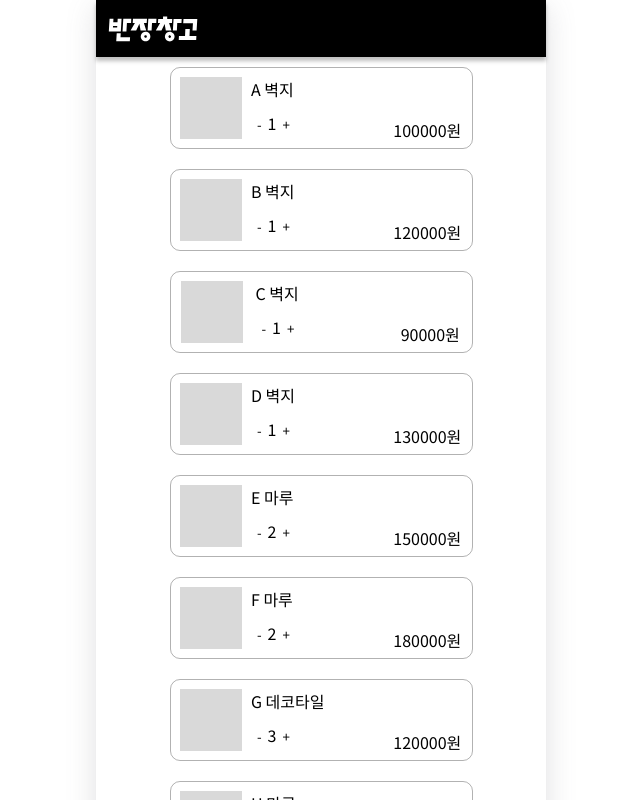
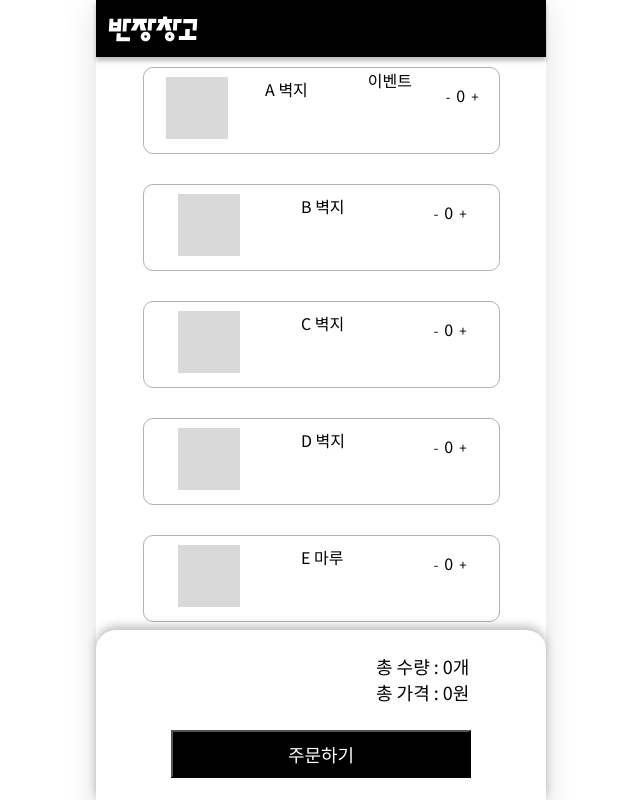
Before and after one commit to yzinnie/API-APP, a React (Create React App) app: page /order in a window 1280 px wide. Shown: the top 800 px of the page, without its empty margins (319-959 px from the left). Built offline with nearby package versions, Linux system fonts and the light colour scheme; data requests are answered from the project's data file.

Commit message:
UPDATE files

```diff
--- a/package.json
+++ b/package.json
@@ -6,11 +6,13 @@
     "@testing-library/jest-dom": "^5.17.0",
     "@testing-library/react": "^13.4.0",
     "@testing-library/user-event": "^13.5.0",
+    "axios": "^1.6.5",
     "json-server": "^1.0.0-alpha.14",
     "react": "^18.2.0",
     "react-dom": "^18.2.0",
     "react-router-dom": "^6.21.1",
     "react-scripts": "5.0.1",
+    "redux-thunk": "^3.1.0",
     "web-vitals": "^2.1.4"
   },
   "scripts": {
--- a/src/App.css
+++ b/src/App.css
@@ -68,12 +68,14 @@ body {
 /* Header */
 .Header {
   height: 57px;
-  top: 1px;
+  width: 440px;
+  top: 0px;
   padding-left: 10px;
   display: flex;
   align-items: center;
   background-color: black;
   box-shadow: 0px 4px 4px 0px #00000040;
+  position: sticky;
 }
 
 /* Items */
@@ -94,8 +96,8 @@ body {
   justify-content: space-around;
   align-items: flex-start;
   list-style: none;
-  width: 301px;
-  height: 80px;
+  width: 355px;
+  height: 85px;
   top: 76px;
   left: 25px;
   border-radius: 10px;
@@ -123,7 +125,7 @@ body {
 }
 
 .Items .item-materialType {
-  padding-top: 10px;
+  padding-top: 15px;
 }
 
 .Items .item-materialType button {
@@ -132,3 +134,35 @@ body {
   cursor: pointer;
   size: 18px;
 }
+
+/* Footer */
+.Footer {
+  width: 450px;
+  height: 170px;
+  position: sticky;
+  bottom: 0;
+  border-radius: 20px 20px 0px 0px;
+  background: rgba(255, 255, 255, 1);
+  box-shadow: 0px -4px 10px 0px rgba(0, 0, 0, 0.25);
+}
+
+.Footer button {
+  position: relative;
+  background: rgba(0, 0, 0, 1);
+  color: #fff;
+  width: 300px;
+  height: 48px;
+  top: 100px;
+  left: 75px;
+  font-size: 18px;
+  text-align: center;
+  cursor: pointer;
+}
+
+.Footer .footer-text {
+  position: relative;
+  width: fit-content;
+  left: 280px;
+  top: -25px;
+  font-size: 18px;
+}
--- a/src/App.js
+++ b/src/App.js
@@ -1,6 +1,6 @@
 import './App.css';
 import { BrowserRouter, Route, Routes } from 'react-router-dom';
-import React, { useEffect } from 'react';
+import React, { useEffect, useState } from 'react';
 import Home from './pages/Home';
 import Order from './pages/Order';
 import Complete from './pages/Complete';
--- /dev/null
+++ b/src/components/Footer.js
@@ -0,0 +1,12 @@
+const Footer = () => {
+  return (
+    <div className="Footer">
+      <button>주문하기</button>
+      <div className="footer-text">
+        <div>총 수량 : 0개</div>
+        <div>총 가격 : 0원</div>
+      </div>
+    </div>
+  );
+};
+export default Footer;
--- a/src/components/Items.js
+++ b/src/components/Items.js
@@ -1,27 +1,37 @@
-import React, { useState } from 'react';
-import data from '../db/db.json';
+import axios from 'axios';
+import React, { useState, useEffect } from 'react';
 
-const Items = () => {
+export const Event = () => {
+  return <div>이벤트</div>;
+};
+
+const Items = ({ item, item_name, item_event }) => {
+  const [count, setCount] = useState(0);
+
+  const handleIncreaseCount = () => {
+    if (count < 999) {
+      setCount(count + 1);
+    }
+  };
+
+  const handleDecreaseCount = () => {
+    if (count > 0) {
+      setCount(count - 1);
+    }
+  };
+
   return (
     <div className="Items">
-      {data.items.map((item) => (
-        <div className="item-list" key={item.id}>
-          <div>
-            <img src={process.env.PUBLIC_URL + `assets/logo-items.svg`} />
-          </div>
-          <div className="item-name">
-            {item.name}{' '}
-            <div className="item-materialType">
-              {' '}
-              <button>-</button>
-              {item.materialType}
-              <button>+</button>
-            </div>
-          </div>
-
-          <div className="item-price">{item.price}원</div>
+      <div className="item-list">
+        <img src={process.env.PUBLIC_URL + `assets/logo-items.svg`} />
+        <div className="item-name">{item_name}</div>
+        {item_event === 1 && <Event />}
+        <div className="item-materialType">
+          <button onClick={handleDecreaseCount}>-</button>
+          <span>{count}</span>
+          <button onClick={handleIncreaseCount}>+</button>
         </div>
-      ))}
+      </div>
     </div>
   );
 };
--- a/src/pages/Order.js
+++ b/src/pages/Order.js
@@ -1,12 +1,54 @@
-import React from 'react';
+import React, { useEffect, useState } from 'react';
 import Header from '../components/Header';
 import Items from '../components/Items';
+import Footer from '../components/Footer';
+import axios from 'axios';
+
+export const Loading = () => {
+  return (
+    <div>
+      목록을 <br />
+      불러오고 있습니다.
+    </div>
+  );
+};
 
 const Order = () => {
+  const [items, setItems] = useState([]);
+  const [isLoading, setIsLoading] = useState(true);
+
+  const fetchItems = async () => {
+    const { data } = await axios.get('http://localhost:3001/items');
+    setItems(data);
+    setIsLoading(false);
+  };
+
+  useEffect(() => {
+    fetchItems();
+  }, []);
+
   return (
     <div className="Order">
       <Header />
+      <div>
+        {isLoading === true ? (
+          <Loading />
+        ) : (
+          <>
+            {items?.map((item) => (
+              <Items
+                key={item.id}
+                item={item}
+                item_name={item.name}
+                item_event={item.event}
+                item_count={item.materialType}
+              />
+            ))}
+          </>
+        )}
+      </div>
       <Items />
+      <Footer isLoading={isLoading} />
     </div>
   );
 };
```
Also changed, not shown: 1 other file (tests, documents, lock files or other folders).
